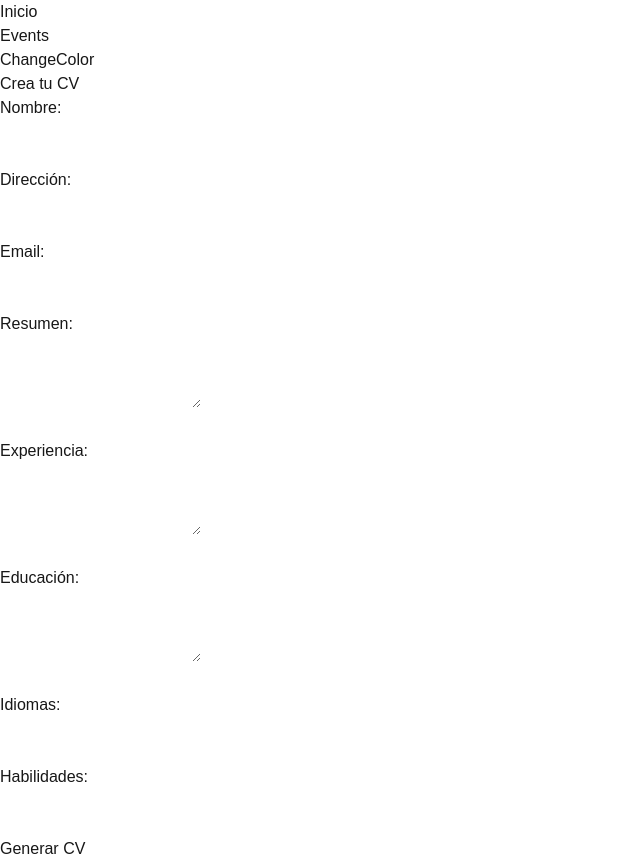
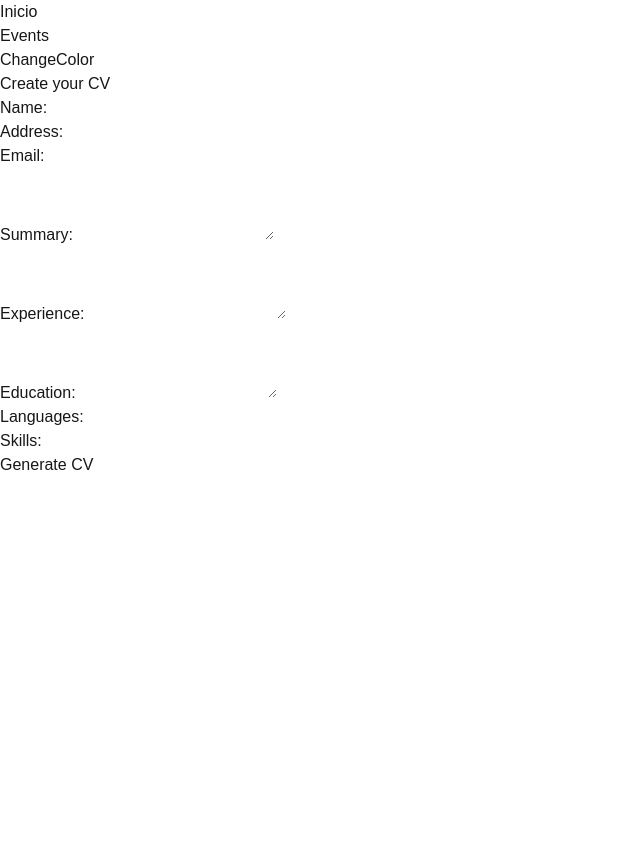
Before and after one commit to marco-g10/NextApp8B, a Next.js app: page /cvFormulario in a window 1280 px wide. Shown: the whole page, without its empty margins (0-640 px from the left). After the commit the page ends 800 px from the top, so only its background shows below. Built offline with nearby package versions, Linux system fonts and the light colour scheme.

Commit message:
Revert "Tarea 1"
This reverts commit 0d6bbd5a18f0955b3d90c89b80a1138eb7ec3670.

```diff
--- a/package.json
+++ b/package.json
@@ -9,7 +9,7 @@
     "lint": "eslint"
   },
   "dependencies": {
-    "next": "^16.2.9",
+    "next": "16.2.6",
     "react": "19.2.4",
     "react-dom": "19.2.4"
   },
--- a/src/app/cvFormulario/page.tsx
+++ b/src/app/cvFormulario/page.tsx
@@ -1,6 +1,14 @@
 'use client'
 import React, { useState, ChangeEvent, FormEvent } from 'react';
 
+
+// 1. DEFINICIÓN DE INTERFACES
+
+// Aquí defino la interfaz o "molde" que le dice a TypeScript exactamente
+// qué datos voy a manejar en mi formulario y de qué tipo son.
+// Como todos los campos del CV son texto, los defino todos como 'string'.
+// Esto es súper útil porque si me equivoco y trato de meter un dato incorrecto,
+// TypeScript me va a avisar antes de correr el programa, evitando bugs.
 interface CVData {
   name: string;
   address: string;
@@ -13,6 +21,16 @@ interface CVData {
 }
 
 export default function App() {
+
+
+  // 2. DEFINICIÓN DE ESTADOS
+
+
+  // Aquí declaro el estado principal llamado 'formData'.
+  // Le indico a TypeScript que este estado va a usar la interfaz <CVData>.
+  // Empieza con todos los valores en blanco porque el usuario aún no escribe nada.
+  // Decidí usar un solo objeto en lugar de muchos estados separados para que
+  // el código sea mucho más limpio y fácil de mantener.
   const [formData, setFormData] = useState<CVData>({
     name: '',
     address: '',
@@ -24,77 +42,134 @@ export default function App() {
     skills: ''
   });
 
+  // Este segundo estado, 'cvData', lo utilizo para guardar la información final
+  // una vez que el usuario presiona el botón. Empieza como 'null' porque
+  // al cargar la página no hay ningún CV.
+  // Notar que le digo a TypeScript que puede ser <CVData | null> (los datos o nada).
   const [cvData, setCvData] = useState<CVData | null>(null);
 
+
+
+  // 3. FUNCIONES DE MANEJO DE EVENTOS (HANDLERS TIPADOS)
+
+  // La función 'handleChange' se dispara cada vez que el usuario teclea algo.
+  // En TypeScript, tengo que especificar qué tipo de evento es 'e'.
+  // Uso ChangeEvent y le digo que puede venir de un Input o de un Textarea.
   const handleChange = (e: ChangeEvent<HTMLInputElement | HTMLTextAreaElement>) => {
+    // Para no escribir 'e.target.name' y 'e.target.value' a cada rato,
+    // extraigo (desestructuro) el 'name' y el 'value' del input actual.
     const { name, value } = e.target;
+
+    // Actualizo el estado del formulario.
+    // Uso el spread operator '...formData' para hacer una copia de todo lo que
+    // ya estaba escrito, y solo actualizo la propiedad [name] con el nuevo valor.
     setFormData({
       ...formData,
       [name]: value
     });
   };
 
+  // La función 'handleSubmit' se ejecuta cuando se presiona el botón del formulario.
+  // Aquí el evento es de tipo FormEvent, vinculado a un elemento de formulario HTML.
   const handleSubmit = (e: FormEvent<HTMLFormElement>) => {
+    // Esto es súper importante: previene que la página se recargue por defecto
+    // al mandar el formulario, lo cual borraría todos nuestros datos en pantalla.
     e.preventDefault();
+
+    // Aquí simplemente agarro todo lo que está en 'formData' (lo que el usuario
+    // escribió) y se lo paso a 'cvData'. Esto es lo que va a "activar"
+    // la visualización del CV en la parte de abajo.
     setCvData(formData);
   };
 
+
+
+  // 4. RENDERIZADO DE LA INTERFAZ
+
+
   return (
-    <div>
-      {/* FORMULARIO */}
-      <form onSubmit={handleSubmit}>
-        <h2>Crea tu CV</h2>
+    <div className="container">
+      {/* SECCIÓN DEL FORMULARIO */}
+      {/* Envuelvo todo en un form para usar el evento onSubmit nativo */}
+      <form className="form-section" onSubmit={handleSubmit}>
+        <h2>Create your CV</h2>
 
-        <label>Nombre:</label><br />
-        <input type="text" name="name" onChange={handleChange} required /><br /><br />
+        {/* Cada input tiene su propio div para poder ordenarlos fácilmente con CSS.
+            El atributo 'name' debe coincidir exactamente con las propiedades de
+            la interfaz CVData para que la función 'handleChange' funcione bien. */}
+        <div className="input-group">
+          <label>Name:</label>
+          <input type="text" name="name" onChange={handleChange} required />
+        </div>
 
-        <label>Dirección:</label><br />
-        <input type="text" name="address" onChange={handleChange} required /><br /><br />
+        <div className="input-group">
+          <label>Address:</label>
+          <input type="text" name="address" onChange={handleChange} required />
+        </div>
 
-        <label>Email:</label><br />
-        <input type="email" name="email" onChange={handleChange} required /><br /><br />
+        <div className="input-group">
+          <label>Email:</label>
+          <input type="email" name="email" onChange={handleChange} required />
+        </div>
 
-        <label>Resumen:</label><br />
-        <textarea name="summary" onChange={handleChange} rows={3} required></textarea><br /><br />
+        <div className="input-group">
+          <label>Summary:</label>
+          <textarea name="summary" onChange={handleChange} rows={3} required></textarea>
+        </div>
 
-        <label>Experiencia:</label><br />
-        <textarea name="experience" onChange={handleChange} rows={3} required></textarea><br /><br />
+        <div className="input-group">
+          <label>Experience:</label>
+          <textarea name="experience" onChange={handleChange} rows={3} required></textarea>
+        </div>
 
-        <label>Educación:</label><br />
-        <textarea name="education" onChange={handleChange} rows={3} required></textarea><br /><br />
+        <div className="input-group">
+          <label>Education:</label>
+          <textarea name="education" onChange={handleChange} rows={3} required></textarea>
+        </div>
 
-        <label>Idiomas:</label><br />
-        <input type="text" name="languages" onChange={handleChange} required /><br /><br />
+        <div className="input-group">
+          <label>Languages:</label>
+          <input type="text" name="languages" onChange={handleChange} required />
+        </div>
 
-        <label>Habilidades:</label><br />
-        <input type="text" name="skills" onChange={handleChange} required /><br /><br />
+        <div className="input-group">
+          <label>Skills:</label>
+          <input type="text" name="skills" onChange={handleChange} required />
+        </div>
 
-        <button type="submit">Generar CV</button>
+        {/* Botón que dispara el submit del formulario */}
+        <button type="submit" className="submit-btn">Generate CV</button>
       </form>
 
-      {/* CV GENERADO */}
+      {/* SECCIÓN DEL CV GENERADO */}
+      {/* Esta es una condición de React (renderizado condicional).
+          Si 'cvData' tiene información (es decir, ya le dimos clic al botón),
+          entonces dibuja todo el bloque del CV. Si es null, no dibuja nada. */}
       {cvData && (
-        <div>
-          <hr />
+        <div className="cv-section">
           <h2>Curriculum Vitae</h2>
+          <div className="cv-content">
+            {/* Aquí simplemente inyecto las variables guardadas en cvData */}
+            <h3>{cvData.name}</h3>
+            <p><strong>Email:</strong> {cvData.email} | <strong>Address:</strong> {cvData.address}</p>
 
-          <h3>{cvData.name}</h3>
-          <p>{cvData.email} | {cvData.address}</p>
+            <hr />
 
-          <h4>Resumen</h4>
-          <p>{cvData.summary}</p>
+            <h4>Summary</h4>
+            <p>{cvData.summary}</p>
 
-          <h4>Experiencia</h4>
-          <p>{cvData.experience}</p>
+            <h4>Experience</h4>
+            <p>{cvData.experience}</p>
 
-          <h4>Educación</h4>
-          <p>{cvData.education}</p>
+            <h4>Education</h4>
+            <p>{cvData.education}</p>
 
-          <h4>Idiomas</h4>
-          <p>{cvData.languages}</p>
+            <h4>Languages</h4>
+            <p>{cvData.languages}</p>
 
-          <h4>Habilidades</h4>
-          <p>{cvData.skills}</p>
+            <h4>Skills</h4>
+            <p>{cvData.skills}</p>
+          </div>
         </div>
       )}
     </div>
```
Also changed, not shown: 1 other file (tests, documents, lock files or other folders).
